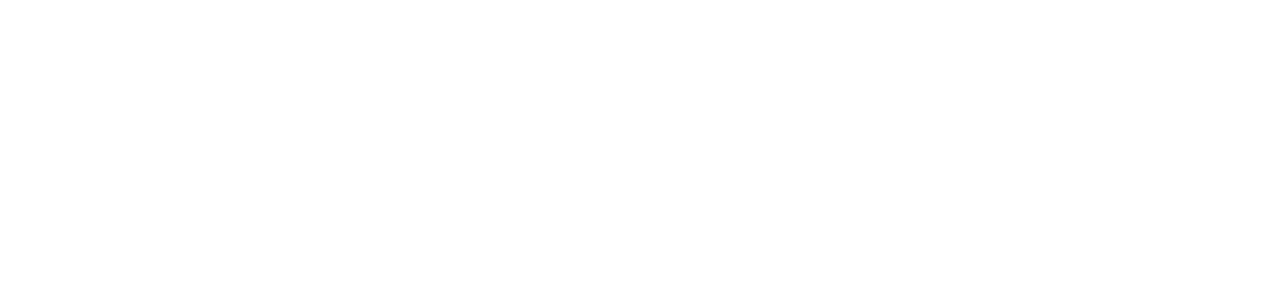
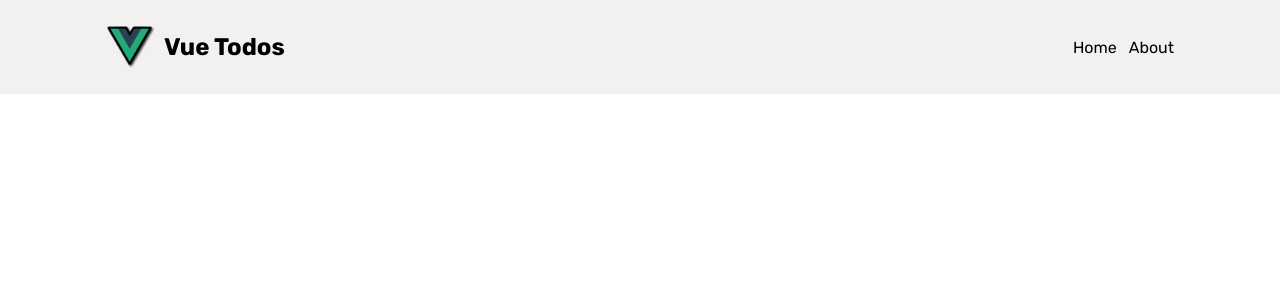
Before and after one commit to iamAndreyGavrilov/vue3-2023, a Vue app in the folder vue-todos/: page / in a window 1280 px wide. Shown: the top 300 px of the page. Built offline with nearby package versions, Linux system fonts and the light colour scheme.

Commit message:
header navigation

```diff
--- a/vue-todos/index.html
+++ b/vue-todos/index.html
@@ -3,6 +3,9 @@
 <head>
     <meta charset="UTF-8">
     <link rel="icon" href="/favicon.ico">
+    <link rel="preconnect" href="https://fonts.googleapis.com">
+    <link rel="preconnect" href="https://fonts.gstatic.com" crossorigin>
+    <link href="https://fonts.googleapis.com/css2?family=Rubik:wght@300;400;500;700&display=swap" rel="stylesheet">
     <meta name="viewport" content="width=device-width, initial-scale=1.0">
     <title>Vite App</title>
 </head>
--- a/vue-todos/src/App.vue
+++ b/vue-todos/src/App.vue
@@ -1,11 +1,25 @@
 <script setup>
 import {RouterView} from 'vue-router'
+import TodoHeader from "@/components/TodoHeader.vue";
 </script>
 
 <template>
+  <TodoHeader/>
   <RouterView/>
 </template>
 
-<style>
+<style lang="scss">
+//@import url("https://fonts.googleapis.com/css2?family=Rubik:wght@300;400;500;700&display=swap");
 
+* {
+  font-family: "Rubik", sans-serif;
+  margin: 0;
+  padding: 0;
+  box-sizing: border-box;
+}
+
+.container {
+  max-width: 1100px;
+  margin: 0 auto;
+}
 </style>
--- /dev/null
+++ b/vue-todos/src/components/TodoHeader.vue
@@ -0,0 +1,59 @@
+<script setup>
+import {RouterLink} from 'vue-router'
+
+</script>
+
+<template>
+  <header>
+    <nav class="container">
+      <div class="branding">
+        <img src="../assets/Vue_Logo_Black.png" alt="logo">
+        <h1>Vue Todos</h1>
+      </div>
+      <ul class="nav-routes">
+        <RouterLink to="/">Home</RouterLink>
+        <RouterLink to="/about">About</RouterLink>
+      </ul>
+    </nav>
+  </header>
+</template>
+
+
+<style lang="scss" scoped>
+header {
+  background-color: #f1f1f1;
+
+  nav {
+    display: flex;
+    align-items: center;
+    padding: 25px 16px;
+
+    .branding {
+      display: flex;
+      align-items: center;
+      gap: 8px;
+
+      img {
+        max-width: 50px;
+      }
+
+      h1 {
+        font-size: 24px;
+      }
+    }
+
+    .nav-routes {
+      display: flex;
+      flex: 1;
+      justify-content: flex-end;
+      gap: 12px;
+      list-style: none;
+
+      a {
+        text-decoration: none;
+        color: inherit;
+      }
+    }
+  }
+}
+</style>
```
Also changed, not shown: vue-todos/src/assets/Vue_Logo_Black.png (added). Lines whose indentation alone changed are shown as unchanged.
